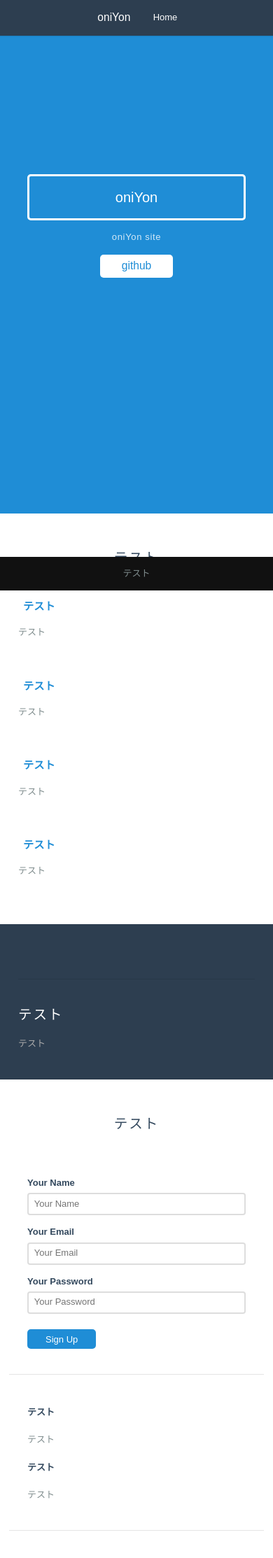
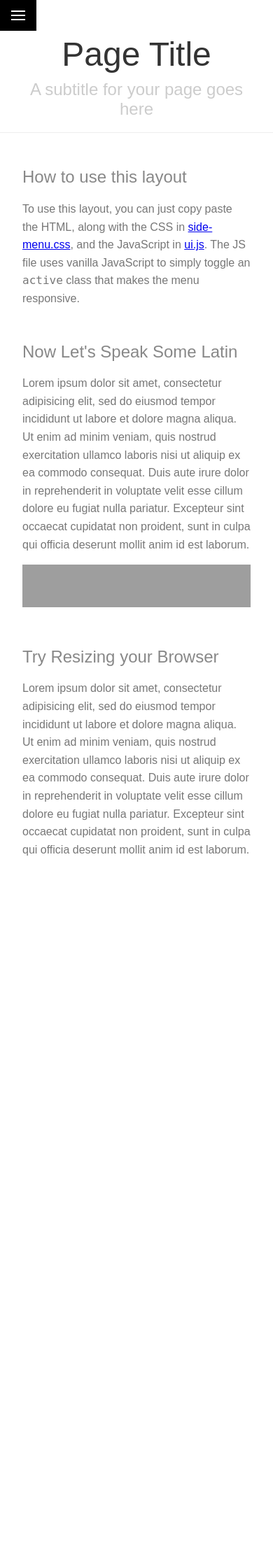
Before and after one commit to oniyon-lab/oniyon-lab.github.io, a PHP site: page /index.html in a window 390 px wide. Shown: the whole page at 70% size. After the commit the page ends 1223 px from the top, so only its background shows below. Run offline with PHP 8.4, Linux system fonts and the light colour scheme; some libraries are stand-ins or nearby versions; grey boxes are pictures that could not be loaded.

Commit message:
pure update

```diff
--- a/css/style.css
+++ b/css/style.css
@@ -1,27 +1,5 @@
-* {
-    -webkit-box-sizing: border-box;
-    -moz-box-sizing: border-box;
-    box-sizing: border-box;
-}
-
-/*
- * -- BASE STYLES --
- * Most of these are inherited from Base, but I want to change a few.
- */
 body {
-    line-height: 1.7em;
-    color: #7f8c8d;
-    font-size: 13px;
-}
-
-h1,
-h2,
-h3,
-h4,
-h5,
-h6,
-label {
-    color: #34495e;
+    color: #777;
 }
 
 .pure-img-responsive {
@@ -30,261 +8,241 @@ label {
 }
 
 /*
- * -- LAYOUT STYLES --
- * These are some useful classes which I will need
+Add transition to containers so they can push in and out.
 */
-.l-box {
-    padding: 1em;
+#layout,
+#menu,
+.menu-link {
+    -webkit-transition: all 0.2s ease-out;
+    -moz-transition: all 0.2s ease-out;
+    -ms-transition: all 0.2s ease-out;
+    -o-transition: all 0.2s ease-out;
+    transition: all 0.2s ease-out;
 }
 
-.l-box-lrg {
-    padding: 2em;
-    border-bottom: 1px solid rgba(0,0,0,0.1);
+/*
+This is the parent `<div>` that contains the menu and the content area.
+*/
+#layout {
+    position: relative;
+    left: 0;
+    padding-left: 0;
+}
+    #layout.active #menu {
+        left: 150px;
+        width: 150px;
     }
 
-.is-center {
+    #layout.active .menu-link {
+        left: 150px;
+    }
+/*
+The content `<div>` is where all your content goes.
+*/
+.content {
+    margin: 0 auto;
+    padding: 0 2em;
+    max-width: 800px;
+    margin-bottom: 50px;
+    line-height: 1.6em;
+}
+
+.header {
+     margin: 0;
+     color: #333;
      text-align: center;
+     padding: 2.5em 2em 0;
+     border-bottom: 1px solid #eee;
+ }
+    .header h1 {
+        margin: 0.2em 0;
+        font-size: 3em;
+        font-weight: 300;
+    }
+     .header h2 {
+        font-weight: 300;
+        color: #ccc;
+        padding: 0;
+        margin-top: 0;
+    }
+
+.content-subhead {
+    margin: 50px 0 20px 0;
+    font-weight: 300;
+    color: #888;
 }
 
 
 
 /*
- * -- PURE FORM STYLES --
- * Style the form inputs and labels
+The `#menu` `<div>` is the parent `<div>` that contains the `.pure-menu` that
+appears on the left side of the page.
 */
-.pure-form label {
-    margin: 1em 0 0;
-    font-weight: bold;
-    font-size: 100%;
+
+#menu {
+    margin-left: -150px; /* "#menu" width */
+    width: 150px;
+    position: fixed;
+    top: 0;
+    left: 0;
+    bottom: 0;
+    z-index: 1000; /* so the menu or its navicon stays above all content */
+    background: #191818;
+    overflow-y: auto;
 }
-
-.pure-form input[type] {
-    border: 2px solid #ddd;
-    box-shadow: none;
-    font-size: 100%;
-    width: 100%;
-    margin-bottom: 1em;
+    /*
+    All anchors inside the menu should be styled like this.
+    */
+    #menu a {
+        color: #999;
+        border: none;
+        padding: 0.6em 0 0.6em 0.6em;
     }
 
     /*
- * -- PURE BUTTON STYLES --
- * I want my pure-button elements to look a little different
+    Remove all background/borders, since we are applying them to #menu.
     */
-.pure-button {
-    background-color: #1f8dd6;
-    color: white;
-    padding: 0.5em 2em;
-    border-radius: 5px;
+     #menu .pure-menu,
+     #menu .pure-menu ul {
+        border: none;
+        background: transparent;
     }
 
-a.pure-button-primary {
-    background: white;
-    color: #1f8dd6;
-    border-radius: 5px;
-    font-size: 120%;
+    /*
+    Add that light border to separate items into groups.
+    */
+    #menu .pure-menu ul,
+    #menu .pure-menu .menu-item-divided {
+        border-top: 1px solid #333;
+    }
+        /*
+        Change color of the anchor links on hover/focus.
+        */
+        #menu .pure-menu li a:hover,
+        #menu .pure-menu li a:focus {
+            background: #333;
+        }
+
+    /*
+    This styles the selected menu item `<li>`.
+    */
+    #menu .pure-menu-selected,
+    #menu .pure-menu-heading {
+        background: #1f8dd6;
+    }
+        /*
+        This styles a link within a selected menu item `<li>`.
+        */
+        #menu .pure-menu-selected a {
+            color: #fff;
+        }
+
+    /*
+    This styles the menu heading.
+    */
+    #menu .pure-menu-heading {
+        font-size: 110%;
+        color: #fff;
+        margin: 0;
+    }
+
+/* -- Dynamic Button For Responsive Menu -------------------------------------*/
+
+/*
+The button to open/close the Menu is custom-made and not part of Pure. Here's
+how it works:
+*/
+
+/*
+`.menu-link` represents the responsive menu toggle that shows/hides on
+small screens.
+*/
+.menu-link {
+    position: fixed;
+    display: block; /* show this only on small screens */
+    top: 0;
+    left: 0; /* "#menu width" */
+    background: #000;
+    background: rgba(0,0,0,0.7);
+    font-size: 10px; /* change this value to increase/decrease button size */
+    z-index: 10;
+    width: 2em;
+    height: auto;
+    padding: 2.1em 1.6em;
+}
+
+    .menu-link:hover,
+    .menu-link:focus {
+        background: #000;
+    }
+
+    .menu-link span {
+        position: relative;
+        display: block;
+    }
+
+    .menu-link span,
+    .menu-link span:before,
+    .menu-link span:after {
+        background-color: #fff;
+        pointer-events: none;
+        width: 100%;
+        height: 0.2em;
+    }
+
+        .menu-link span:before,
+        .menu-link span:after {
+            position: absolute;
+            margin-top: -0.6em;
+            content: " ";
+        }
+
+        .menu-link span:after {
+            margin-top: 0.6em;
         }
 
 
-/*
- * -- MENU STYLES --
- * I want to customize how my .pure-menu looks at the top of the page
- */
-
-.home-menu {
-    padding: 0.5em;
-    text-align: center;
-    box-shadow: 0 1px 1px rgba(0,0,0, 0.10);
-}
-.home-menu {
-    background: #2d3e50;
-}
-.pure-menu.pure-menu-fixed {
-    /* Fixed menus normally have a border at the bottom. */
-    border-bottom: none;
-    /* I need a higher z-index here because of the scroll-over effect. */
-    z-index: 4;
-}
-
-.home-menu .pure-menu-heading {
-    color: white;
-    font-weight: 400;
-    font-size: 120%;
-}
-
-.home-menu .pure-menu-selected a {
-    color: white;
-}
-
-.home-menu a {
-    color: #6FBEF3;
-}
-.home-menu li a:hover,
-.home-menu li a:focus {
-    background: none;
-    border: none;
-    color: #AECFE5;
-}
-
+/* -- Responsive Styles (Media Queries) ------------------------------------- */
 
 /*
- * -- SPLASH STYLES --
- * This is the blue top section that appears on the page.
- */
-
-.splash-container {
-    background: #1f8dd6;
-    z-index: 1;
-    overflow: hidden;
-    /* The following styles are required for the "scroll-over" effect */
-    width: 100%;
-    height: 88%;
-    top: 0;
-    left: 0;
-    position: fixed !important;
-}
-
-.splash {
-    /* absolute center .splash within .splash-container */
-    width: 80%;
-    height: 50%;
-    margin: auto;
-    position: absolute;
-    top: 100px; left: 0; bottom: 0; right: 0;
-    text-align: center;
-    text-transform: none;
-}
-
-/* This is the main heading that appears on the blue section */
-.splash-head {
-    font-size: 20px;
-    font-weight: bold;
-    color: white;
-    border: 3px solid white;
-    padding: 1em 1.6em;
-    font-weight: 100;
-    border-radius: 5px;
-    line-height: 1em;
-}
-
-/* This is the subheading that appears on the blue section */
-.splash-subhead {
-    color: white;
-    letter-spacing: 0.05em;
-    opacity: 0.8;
-}
-
-/*
- * -- CONTENT STYLES --
- * This represents the content area (everything below the blue section)
- */
-.content-wrapper {
-    /* These styles are required for the "scroll-over" effect */
-    position: absolute;
-    top: 87%;
-    width: 100%;
-    min-height: 12%;
-    z-index: 2;
-    background: white;
-
-}
-
-/* We want to give the content area some more padding */
-.content {
-    padding: 1em 1em 3em;
-}
-
-/* This is the class used for the main content headers (<h2>) */
-.content-head {
-    font-weight: 400;
-    text-transform: uppercase;
-    letter-spacing: 0.1em;
-    margin: 2em 0 1em;
-}
-
-/* This is a modifier class used when the content-head is inside a ribbon */
-.content-head-ribbon {
-    color: white;
-}
-
-/* This is the class used for the content sub-headers (<h3>) */
-.content-subhead {
-    color: #1f8dd6;
-}
-    .content-subhead i {
-        margin-right: 7px;
-    }
-
-/* This is the class used for the dark-background areas. */
-.ribbon {
-    background: #2d3e50;
-    color: #aaa;
-}
-
-/* This is the class used for the footer */
-.footer {
-    background: #111;
-    position: fixed;
-    bottom: 0;
-    width: 100%;
-}
-
-/*
- * -- TABLET (AND UP) MEDIA QUERIES --
- * On tablets and other medium-sized devices, we want to customize some
- * of the mobile styles.
+Hides the menu at `48em`, but modify this based on your app's needs.
 */
 @media (min-width: 48em) {
 
-    /* We increase the body font size */
-    body {
-        font-size: 16px;
+    .header,
+    .content {
+        padding-left: 2em;
+        padding-right: 2em;
     }
 
-    /* We can align the menu header to the left, but float the
-    menu items to the right. */
-    .home-menu {
-        text-align: left;
+    #layout {
+        padding-left: 150px; /* left col width "#menu" */
+        left: 0;
     }
-        .home-menu ul {
-            float: right;
+    #menu {
+        left: 150px;
     }
 
-    /* We increase the height of the splash-container */
-/*    .splash-container {
-        height: 500px;
-    }*/
-
-    /* We decrease the width of the .splash, since we have more width
-    to work with */
-    .splash {
-        width: 50%;
-        height: 50%;
+    .menu-link {
+        position: fixed;
+        left: 150px;
+        display: none;
     }
 
-    .splash-head {
-        font-size: 250%;
-    }
-
-
-    /* We remove the border-separator assigned to .l-box-lrg */
-    .l-box-lrg {
-        border: none;
-    }
-
-}
-
-/*
- * -- DESKTOP (AND UP) MEDIA QUERIES --
- * On desktops and other large devices, we want to over-ride some
- * of the mobile and tablet styles.
- */
-@media (min-width: 78em) {
-    /* We increase the header font size even more */
-    .splash-head {
-        font-size: 300%;
+    #layout.active .menu-link {
+        left: 150px;
     }
 }
 
-.pure-menu-heading {
-    text-transform: none;
+@media (max-width: 48em) {
+    /* Only apply this when the window is small. Otherwise, the following
+    case results in extra padding on the left:
+        * Make the window small.
+        * Tap the menu to trigger the active state.
+        * Make the window large again.
+    */
+    #layout.active {
+        position: relative;
+        left: 150px;
     }
+}
--- a/index.html
+++ b/index.html
@@ -1,137 +1,81 @@
-<!DOCTYPE html>
-<html lang="ja">
+<!doctype html>
+<html lang="jp">
 <head>
     <meta charset="utf-8">
-    <title>oniYon</title>
-    <link rel="stylesheet" href="https://unpkg.com/purecss@2.0.6/build/pure-min.css" integrity="sha384-Uu6IeWbM+gzNVXJcM9XV3SohHtmWE+3VGi496jvgX1jyvDTXfdK+rfZc8C1Aehk5" crossorigin="anonymous">
+    <meta name="viewport" content="width=device-width, initial-scale=1.0">
+    <meta name="description" content="oniYon lab 技術 memo site">
+    <title>Responsive Side Menu &ndash; Layout Examples &ndash; Pure</title>
+    <link rel="stylesheet" href="https://cdn.jsdelivr.net/npm/purecss@3.0.0/build/pure-min.css" integrity="sha384-X38yfunGUhNzHpBaEBsWLO+A0HDYOQi8ufWDkZ0k9e0eXz/tH3II7uKZ9msv++Ls" crossorigin="anonymous">
+    <link rel="icon" href="/img/favicon.ico" />
     <link rel="stylesheet" href="/css/style.css">
-    <link rel="icon" href="/img/favicon.ico" />
 </head>
 <body>
-    <div class="header">
-        <div class="home-menu pure-menu pure-menu-horizontal pure-menu-fixed">
-            <a class="pure-menu-heading" href="">oniYon</a>
+
+<div id="layout">
+    <!-- Menu toggle -->
+    <a href="#menu" id="menuLink" class="menu-link">
+        <!-- Hamburger icon -->
+        <span></span>
+    </a>
+
+    <div id="menu">
+        <div class="pure-menu">
+            <a class="pure-menu-heading" href="#company">Company</a>
 
             <ul class="pure-menu-list">
-                <li class="pure-menu-item pure-menu-selected"><a href="#" class="pure-menu-link">Home</a></li>
+                <li class="pure-menu-item"><a href="#home" class="pure-menu-link">Home</a></li>
+                <li class="pure-menu-item"><a href="#about" class="pure-menu-link">About</a></li>
+
+                <li class="pure-menu-item menu-item-divided pure-menu-selected">
+                    <a href="#" class="pure-menu-link">Services</a>
+                </li>
+
+                <li class="pure-menu-item"><a href="#contact" class="pure-menu-link">Contact</a></li>
             </ul>
         </div>
     </div>
 
-    <div class="splash-container">
-        <div class="splash">
-            <h1 class="splash-head">oniYon</h1>
-            <p class="splash-subhead">
-                oniYon site
+    <div id="main">
+        <div class="header">
+            <h1>Page Title</h1>
+            <h2>A subtitle for your page goes here</h2>
+        </div>
+
+        <div class="content">
+            <h2 class="content-subhead">How to use this layout</h2>
+            <p>
+                To use this layout, you can just copy paste the HTML, along with the CSS in <a href="/layouts/side-menu/styles.css" alt="Side Menu CSS">side-menu.css</a>, and the JavaScript in <a href="/js/ui.js">ui.js</a>. The JS file uses vanilla JavaScript to simply toggle an <code>active</code> class that makes the menu responsive.
             </p>
+
+            <h2 class="content-subhead">Now Let's Speak Some Latin</h2>
             <p>
-                <a href="https://github.com/oniyon-lab" class="pure-button pure-button-primary">github</a>
+                Lorem ipsum dolor sit amet, consectetur adipisicing elit, sed do eiusmod tempor incididunt ut labore et dolore magna aliqua. Ut enim ad minim veniam, quis nostrud exercitation ullamco laboris nisi ut aliquip ex ea commodo consequat. Duis aute irure dolor in reprehenderit in voluptate velit esse cillum dolore eu fugiat nulla pariatur. Excepteur sint occaecat cupidatat non proident, sunt in culpa qui officia deserunt mollit anim id est laborum.
             </p>
+
+            <div class="pure-g">
+                <div class="pure-u-1-4">
+                    <img class="pure-img-responsive" src="http://farm3.staticflickr.com/2875/9069037713_1752f5daeb.jpg" alt="Peyto Lake">
+                </div>
+                <div class="pure-u-1-4">
+                    <img class="pure-img-responsive" src="http://farm3.staticflickr.com/2813/9069585985_80da8db54f.jpg" alt="Train">
+                </div>
+                <div class="pure-u-1-4">
+                    <img class="pure-img-responsive" src="http://farm6.staticflickr.com/5456/9121446012_c1640e42d0.jpg" alt="T-Shirt Store">
+                </div>
+                <div class="pure-u-1-4">
+                    <img class="pure-img-responsive" src="http://farm8.staticflickr.com/7357/9086701425_fda3024927.jpg" alt="Mountain">
                 </div>
             </div>
 
-    <div class="content-wrapper">
-        <div class="content">
-            <h2 class="content-head is-center">テスト</h2>
-
-            <div class="pure-g">
-                <div class="l-box pure-u-1 pure-u-md-1-2 pure-u-lg-1-4">
-
-                    <h3 class="content-subhead">
-                        <i class="fa fa-rocket"></i>
-                        テスト
-                    </h3>
+            <h2 class="content-subhead">Try Resizing your Browser</h2>
             <p>
-                        テスト
-                    </p>
-                </div>
-                <div class="l-box pure-u-1 pure-u-md-1-2 pure-u-lg-1-4">
-                    <h3 class="content-subhead">
-                        <i class="fa fa-mobile"></i>
-                        テスト
-                    </h3>
-                    <p>
-                        テスト
-                    </p>
-                </div>
-                <div class="l-box pure-u-1 pure-u-md-1-2 pure-u-lg-1-4">
-                    <h3 class="content-subhead">
-                        <i class="fa fa-th-large"></i>
-                        テスト
-                    </h3>
-                    <p>
-                        テスト
-                    </p>
-                </div>
-                <div class="l-box pure-u-1 pure-u-md-1-2 pure-u-lg-1-4">
-                    <h3 class="content-subhead">
-                        <i class="fa fa-check-square-o"></i>
-                        テスト
-                    </h3>
-                    <p>
-                        テスト
+                Lorem ipsum dolor sit amet, consectetur adipisicing elit, sed do eiusmod tempor incididunt ut labore et dolore magna aliqua. Ut enim ad minim veniam, quis nostrud exercitation ullamco laboris nisi ut aliquip ex ea commodo consequat. Duis aute irure dolor in reprehenderit in voluptate velit esse cillum dolore eu fugiat nulla pariatur. Excepteur sint occaecat cupidatat non proident, sunt in culpa qui officia deserunt mollit anim id est laborum.
             </p>
         </div>
     </div>
 </div>
 
-        <div class="ribbon l-box-lrg pure-g">
-            <div class="l-box-lrg is-center pure-u-1 pure-u-md-1-2 pure-u-lg-2-5">
-                <!--img width="300" alt="File Icons" class="pure-img-responsive" src="/img/common/file-icons.png"-->
-            </div>
-            <div class="pure-u-1 pure-u-md-1-2 pure-u-lg-3-5">
-
-                <h2 class="content-head content-head-ribbon">テスト</h2>
-
-                <p>
-                    テスト
-                </p>
-            </div>
-        </div>
-
-        <div class="content">
-            <h2 class="content-head is-center">テスト</h2>
-
-            <div class="pure-g">
-                <div class="l-box-lrg pure-u-1 pure-u-md-2-5">
-                    <form class="pure-form pure-form-stacked">
-                        <fieldset>
-
-                            <label for="name">Your Name</label>
-                            <input id="name" type="text" placeholder="Your Name">
-
-
-                            <label for="email">Your Email</label>
-                            <input id="email" type="email" placeholder="Your Email">
-
-                            <label for="password">Your Password</label>
-                            <input id="password" type="password" placeholder="Your Password">
-
-                            <button type="submit" class="pure-button">Sign Up</button>
-                        </fieldset>
-                    </form>
-                </div>
-
-                <div class="l-box-lrg pure-u-1 pure-u-md-3-5">
-                    <h4>テスト</h4>
-                    <p>
-                        テスト
-                    </p>
-
-                    <h4>テスト</h4>
-                    <p>
-                        テスト
-                    </p>
-                </div>
-            </div>
-
-        </div>
-
-        <div class="footer l-box is-center">
-            テスト
-        </div>
-
-    </div>
+<script src="/js/ui.js"></script>
 
 </body>
 </html>
```
Also changed, not shown: js/ui.js (added, +54 -0 lines). Lines whose indentation alone changed are shown as unchanged.
